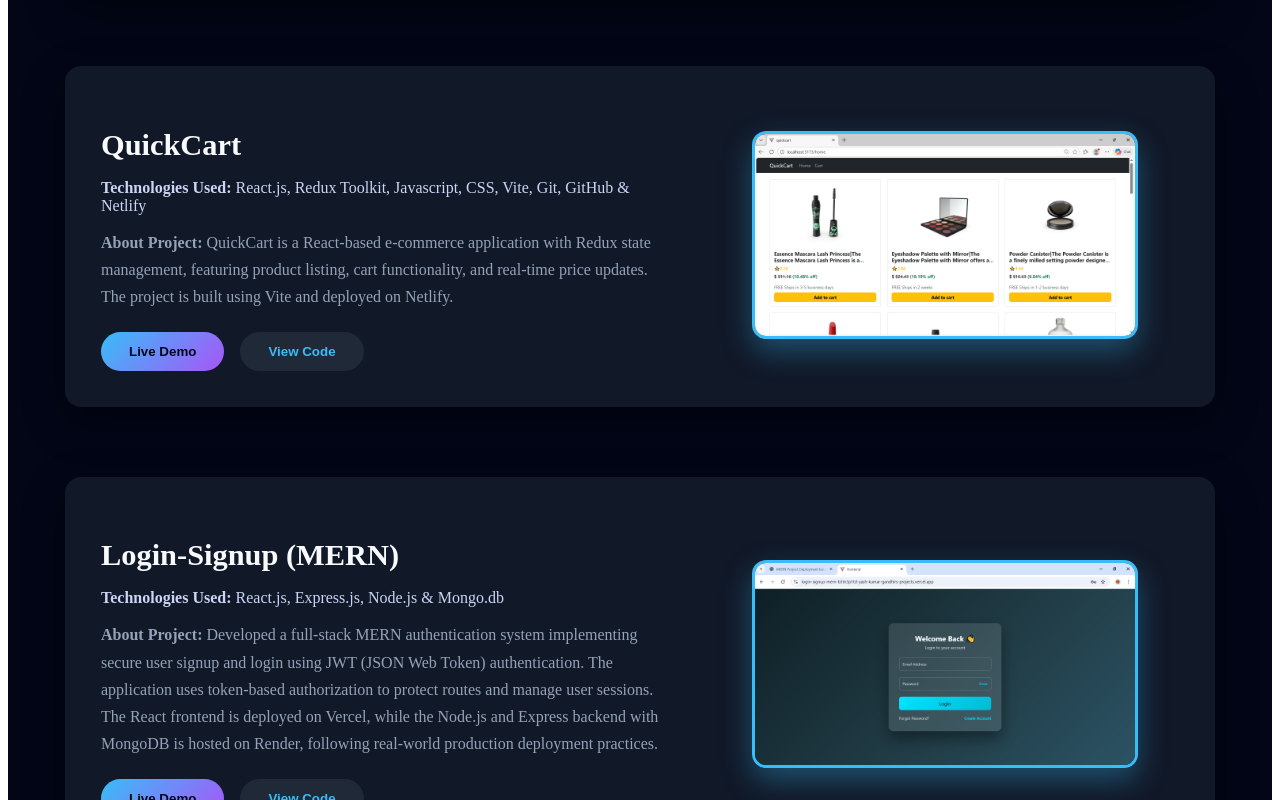
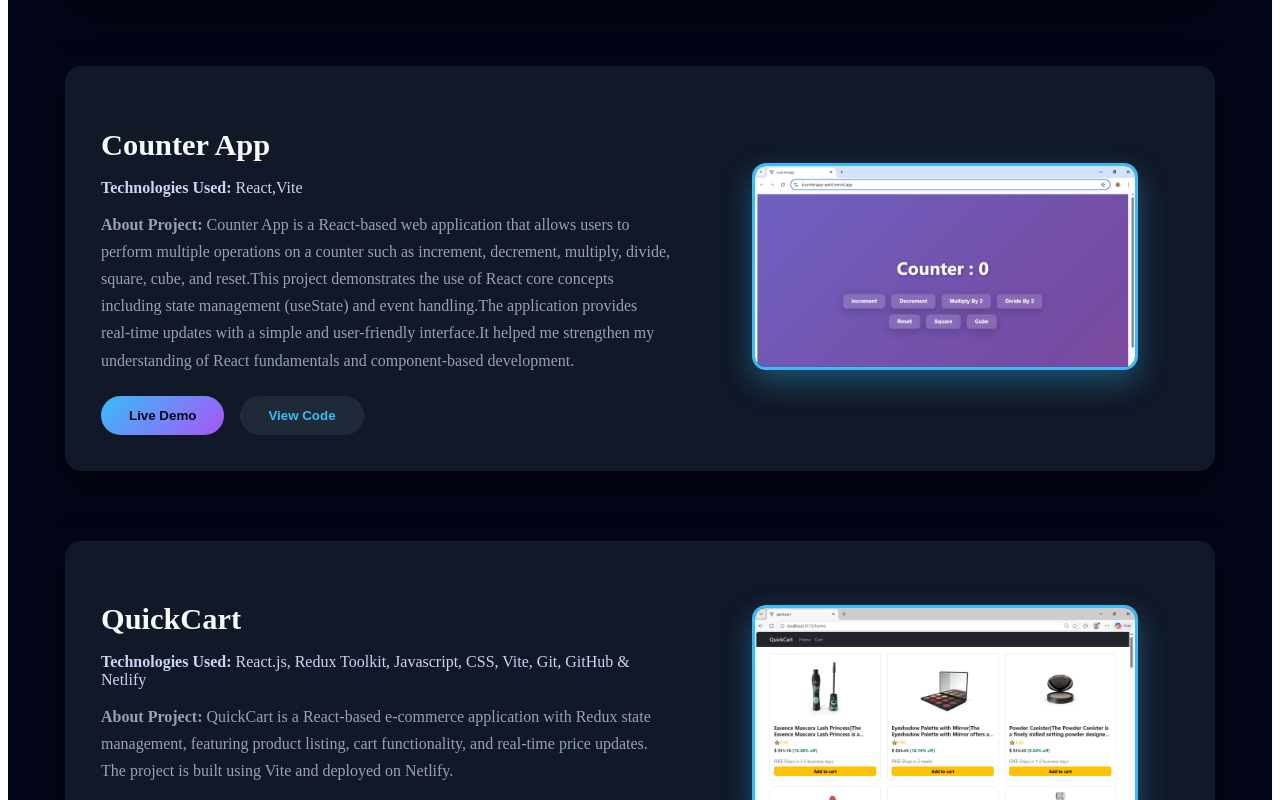
Before and after one commit to yashk20030615/my_portfolio, a React (Vite) app: page /projects in a window 1280 px wide. Shown: the part 1500-2300 px from the top of the page. Built offline with nearby package versions, Linux system fonts and the light colour scheme.

Commit message:
Added more project

```diff
--- a/src/Pages/Project.jsx
+++ b/src/Pages/Project.jsx
@@ -5,6 +5,7 @@
 import quickcart from "../assets/quickcart.png";
 import loginsignup from "../assets/loginsignup.png";
 import loginsignupmern from "../assets/loginsignupmern.png";
+import counter from "../assets/counter.png";
 const Projects = () => {
   const handleRedirect = async(url)=>{
     try{
@@ -78,6 +79,14 @@
           codeLink=""
           handleRedirect={handleRedirect}
           /> */}
+          <ProjectCard
+            title="Counter App"
+            technologies="React,Vite"
+            description="Counter App is a React-based web application that allows users to perform multiple operations on a counter such as increment, decrement, multiply, divide, square, cube, and reset.This project demonstrates the use of React core concepts including state management (useState) and event handling.The application provides real-time updates with a simple and user-friendly interface.It helped me strengthen my understanding of React fundamentals and component-based development."
+            image={counter}
+            liveLink="https://counterapp-weld.vercel.app/"
+            codeLink="https://github.com/yashk20030615/Counterapp.git"
+            handleRedirect={handleRedirect} />
           {/*=================PROJECT 4=====================*/}
           <ProjectCard
             title="QuickCart"
```
Also changed, not shown: src/assets/counter.png (added).
